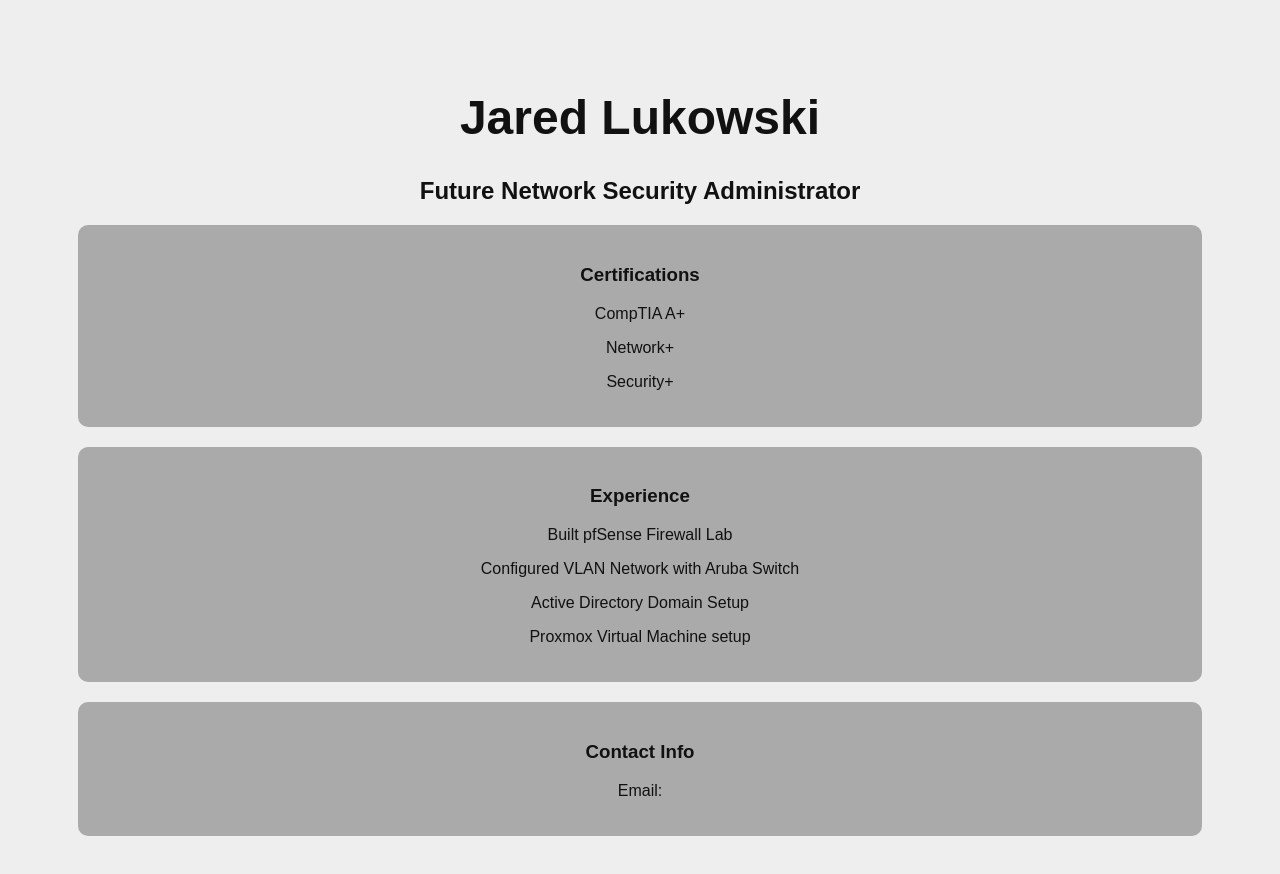
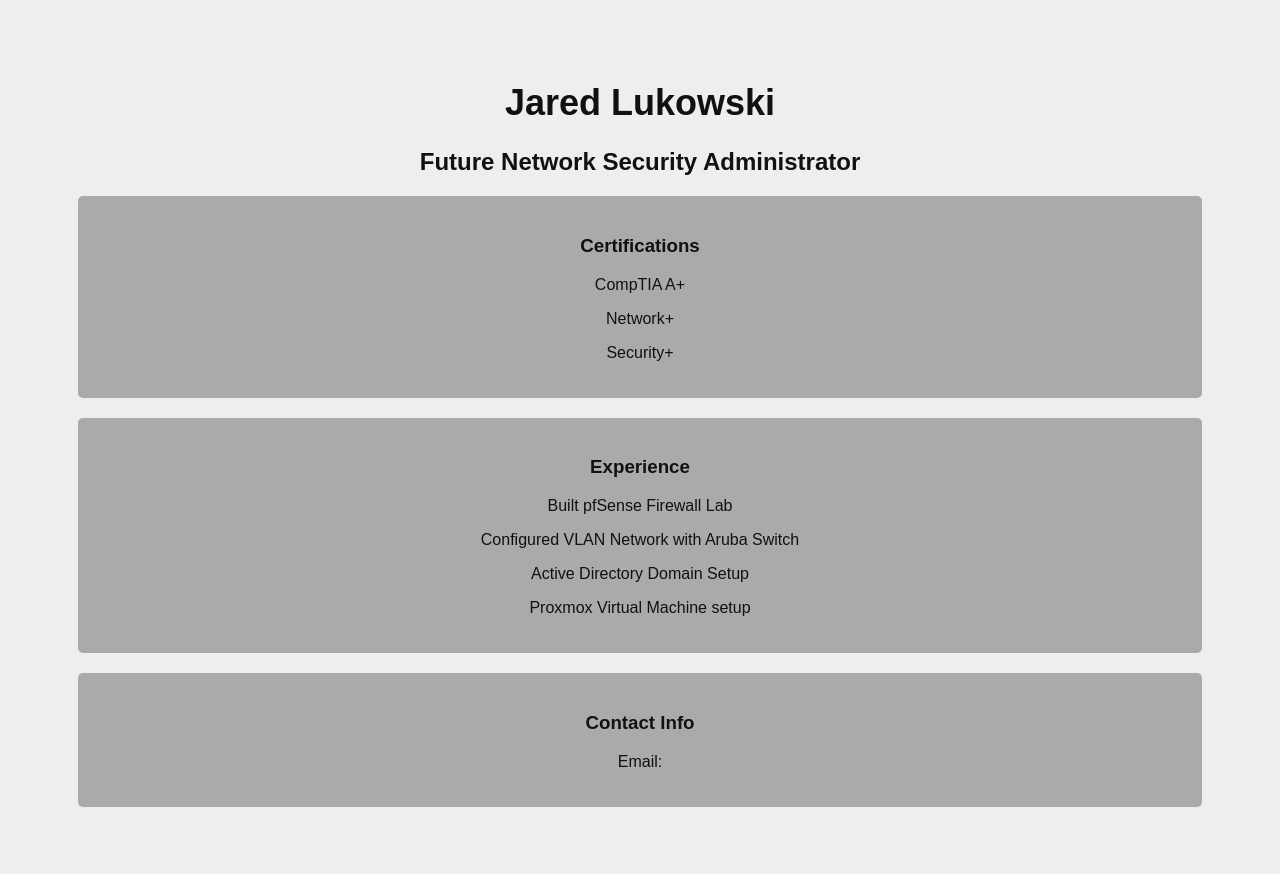
Before and after one commit to FolkishMoth/FolkishMoth.github.io, a plain HTML site: page index.html in a window 1280 px wide. Drawn offline with Linux system fonts and the light colour scheme.

Commit message:
Update index.html

```diff
--- a/index.html
+++ b/index.html
@@ -11,13 +11,13 @@
             padding: 50px;
         }
         h1 {
-            font-size: 48px;
+            font-size: 36px;
         }
         .box {
             background: #AAAAAA;
             padding: 20px;
             margin: 20px;
-            border-radius: 10px;
+            border-radius: 5px;
         }
     </style>
 </head>
```
